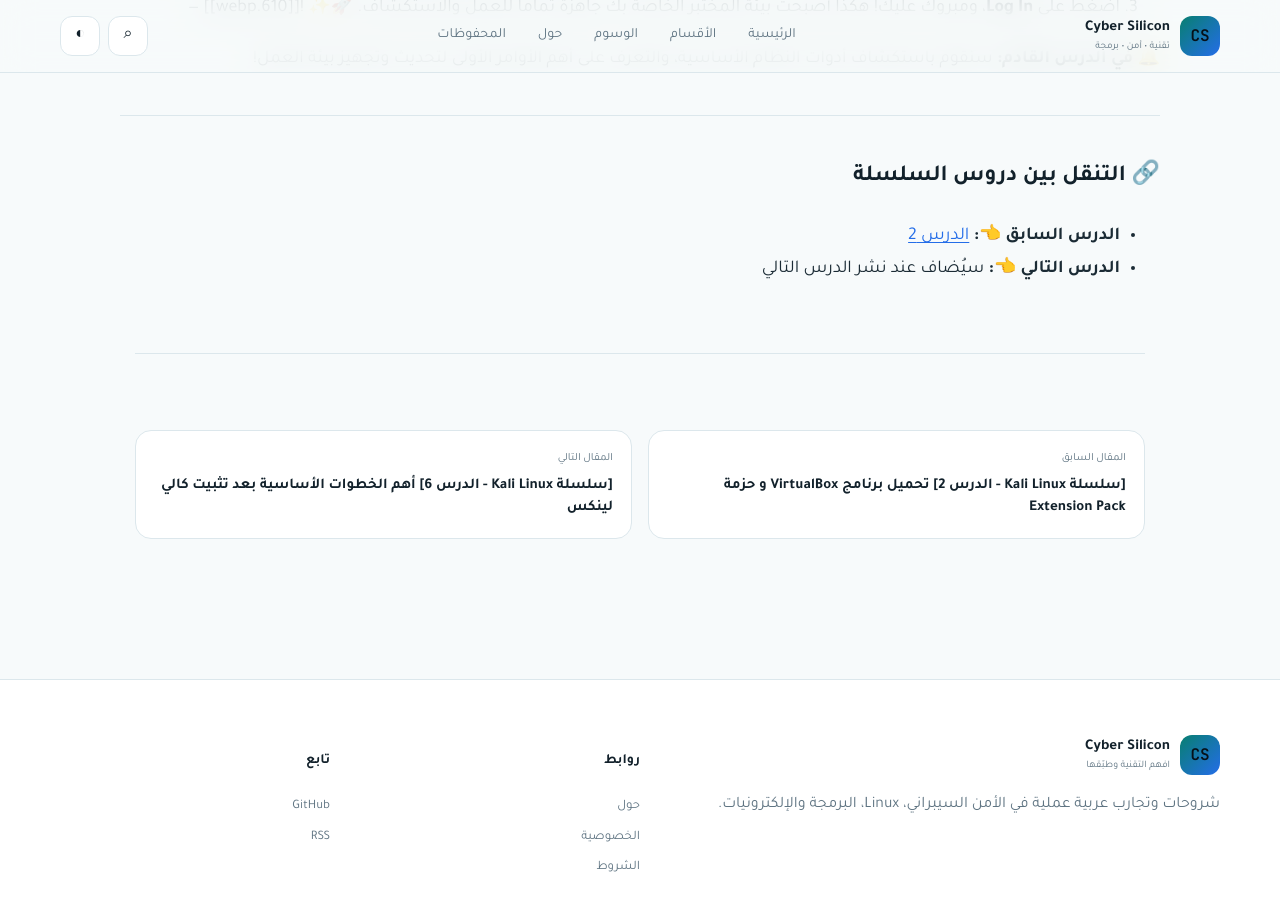
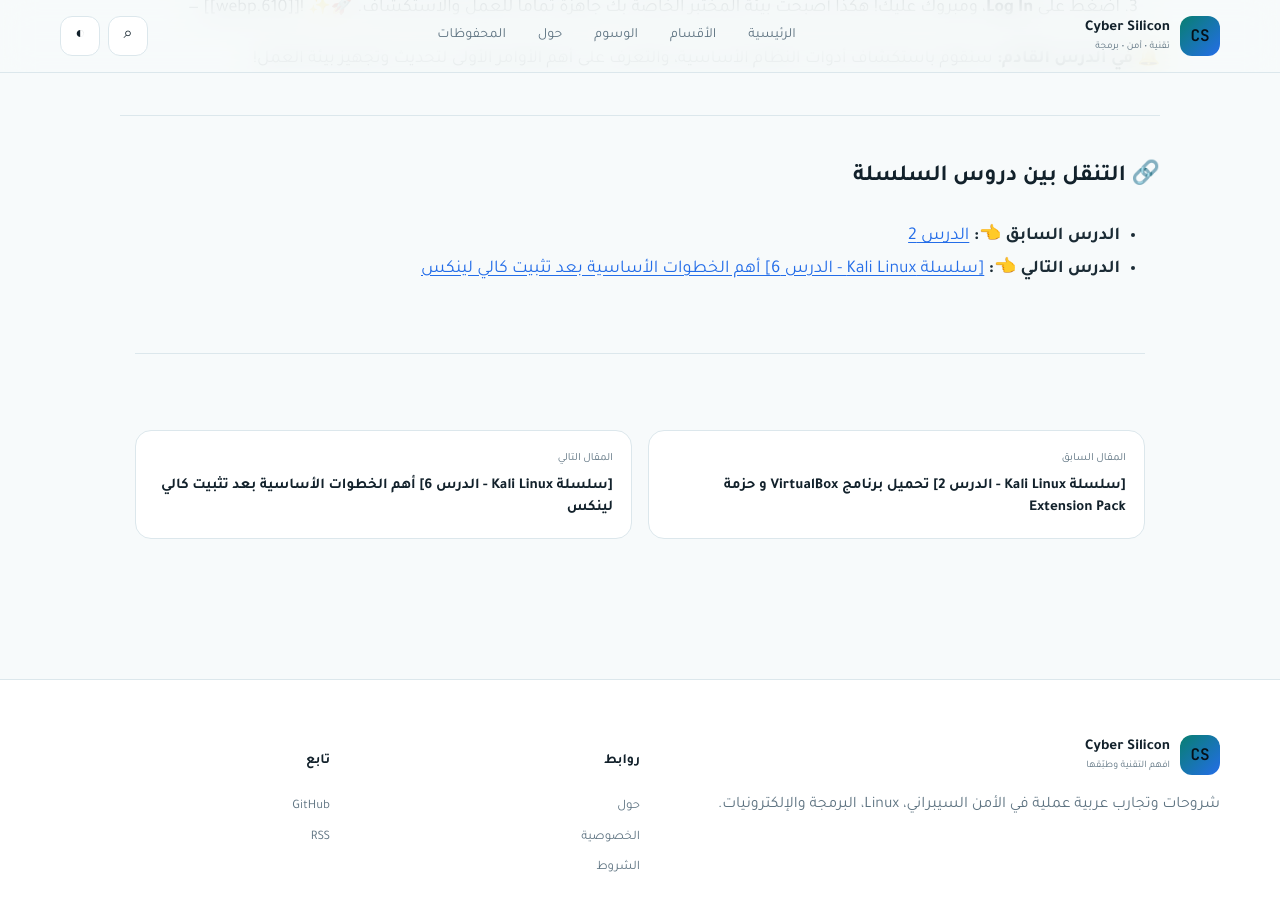
Before and after one commit to cyber-silicon/cyber-silicon.github.io, a Jekyll site: the page built from _posts/2026-11-07-lesson-5-سلسلة-kali-linux-الدرس-5-التثبيت-الكامل-والتشغيل-الأول-لنظام.md, in a window 1280 px wide and 900 px high, scrolled down 2304 px. Built offline with Jekyll 4.4.1, drawn with Linux system fonts in a browser that asks for light colours.

Commit message:
Update lesson permalink/navigation: التالي → [سلسلة Kali Linux - الدرس 6] أهم الخطوات الأساسية بعد تثبيت كالي لينكس

```diff
--- a/_posts/2026-11-07-lesson-5-سلسلة-kali-linux-الدرس-5-التثبيت-الكامل-والتشغيل-الأول-لنظام.md
+++ b/_posts/2026-11-07-lesson-5-سلسلة-kali-linux-الدرس-5-التثبيت-الكامل-والتشغيل-الأول-لنظام.md
@@ -89,4 +89,4 @@
 ### 🔗 التنقل بين دروس السلسلة
 
 - **الدرس السابق 👈:** [الدرس 2](https://cyber-silicon.github.io/kali%20linux/virtualbox/cyber%20silicon/2026/11/07/lesson-2-%D8%B3%D9%84%D8%B3%D9%84%D8%A9-kali-linux-%D8%A7%D9%84%D8%AF%D8%B1%D8%B3-2-%D8%AA%D8%AD%D9%85%D9%8A%D9%84-%D8%A8%D8%B1%D9%86%D8%A7%D9%85%D8%AC-virtualbox-%D9%88-%D8%AD%D8%B2%D9%85%D8%A9-exte.html)
-- **الدرس التالي 👈:** سيُضاف عند نشر الدرس التالي
+- **الدرس التالي 👈:** [[سلسلة Kali Linux - الدرس 6] أهم الخطوات الأساسية بعد تثبيت كالي لينكس](https://cyber-silicon.github.io/2026/11/07/lesson-6-%D8%B3%D9%84%D8%B3%D9%84%D8%A9-kali-linux-%D8%A7%D9%84%D8%AF%D8%B1%D8%B3-6-%D8%A3%D9%87%D9%85-%D8%A7%D9%84%D8%AE%D8%B7%D9%88%D8%A7%D8%AA-%D8%A7%D9%84%D8%A3%D8%B3%D8%A7%D8%B3%D9%8A%D8%A9-%D8%A8%D8%B9%D8%AF-%D8%AA%D8%AB%D8%A8%D9%8A%D8%AA-%D9%83%D8%A7%D9%84%D9%8A.html)
```
